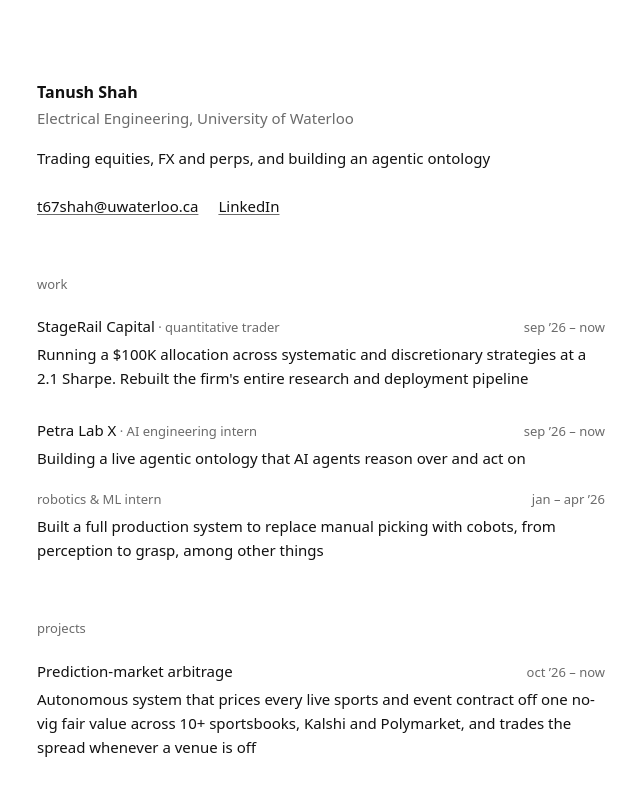
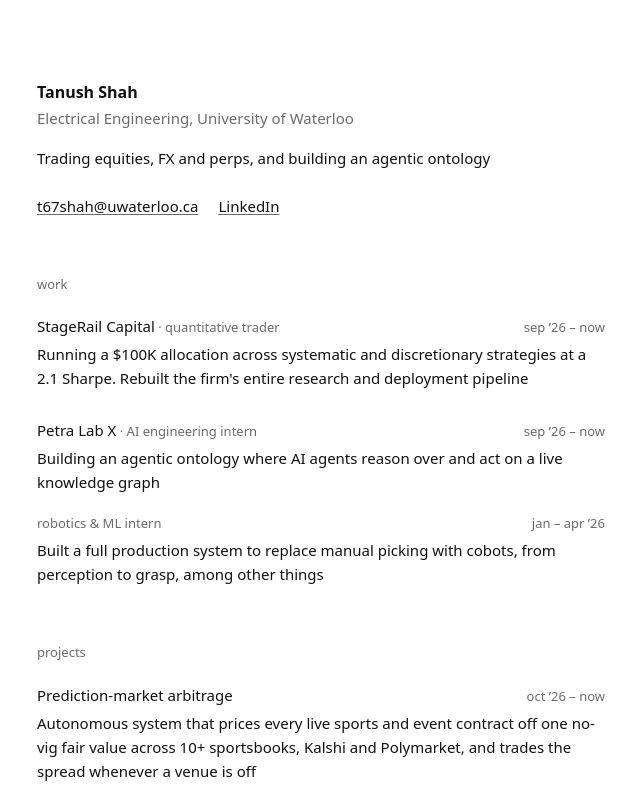
Before and after one commit to tswaterloo/portfoliosite, a Next.js app: page / in a window 1280 px wide. Shown: the top 792 px of the page, without its empty margins (319-959 px from the left). Built offline with nearby package versions, Linux system fonts and the light colour scheme.

Commit message:
Petra: keep knowledge graph, better flow (#37)
Claude-Session: https://claude.ai/code/session_01VzWT3s4DFsaefx8Bd9sagr

Co-authored-by: Claude <noreply@anthropic.com>

```diff
--- a/app/page.tsx
+++ b/app/page.tsx
@@ -16,7 +16,7 @@ const work: Entry[] = [
     name: "Petra Lab X",
     role: "AI engineering intern",
     dates: "sep ’26 – now",
-    text: "Building a live agentic ontology that AI agents reason over and act on",
+    text: "Building an agentic ontology where AI agents reason over and act on a live knowledge graph",
   },
   {
     role: "robotics & ML intern",
```
